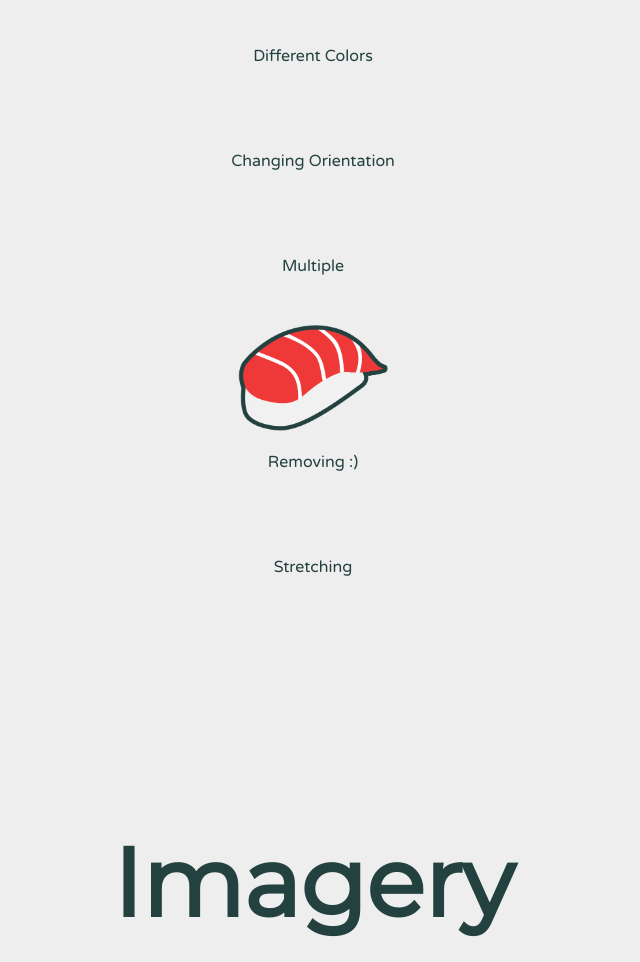
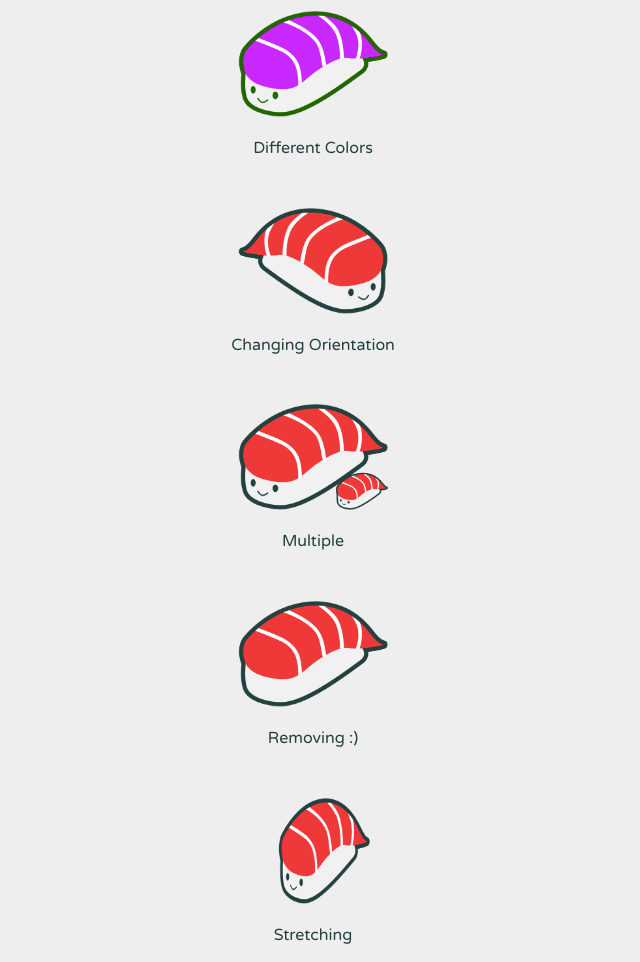
Before and after one commit to TakuyaToyokawa/sushimestyleguide, a plain HTML site: page index.html in a window 1280 px wide. Shown: the part 3380-4342 px from the top of the page, without its empty margins (327-967 px from the left). Drawn offline with Linux system fonts and the light colour scheme.

Commit message:
logofix more

```diff
--- a/index.html
+++ b/index.html
@@ -73,22 +73,22 @@
         <p class="logoheading">Don'ts</p>
         <div class="logowrap">
           <span class="spacinglogo">
-            <img src="differentcolors.png" alt="" class="logos">
+            <img src="images/differentcolors.png" alt="" class="logos">
             <p>Different Colors</p>
           </span>
           <span class="spacinglogo">
-            <img src="flipping.png" alt="" class="logos">
+            <img src="images/flipping.png" alt="" class="logos">
             <p>Changing Orientation</p>
           </span>
           <div class="spacinglogo">
-          <img src="/multiple.png" alt="" class="logos">
+          <img src="images/multiple.png" alt="" class="logos">
           <p>Multiple</p>
           </div>
           <div class="spacinglogo"><img src="images/noedits.png" alt="" class="logos">
             <p>Removing :)</p>
           </div>
           <div class="spacinglogo">
-          <img src="stretch.png" alt="" class="logos">
+          <img src="images/stretch.png" alt="" class="logos">
             <p>Stretching</p>
           </div>
         </div>
```
Also changed, not shown: images/differentcolors.png (renamed from images/different colors.png).
